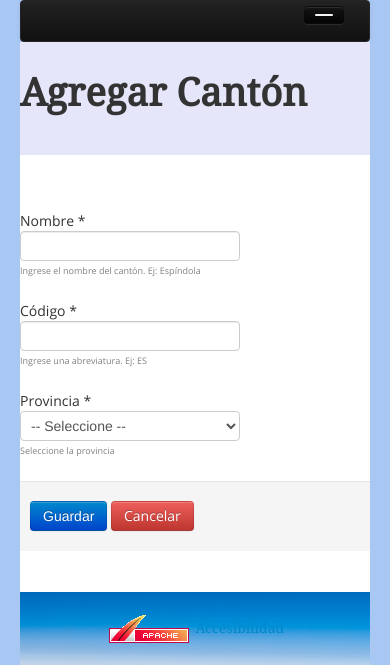
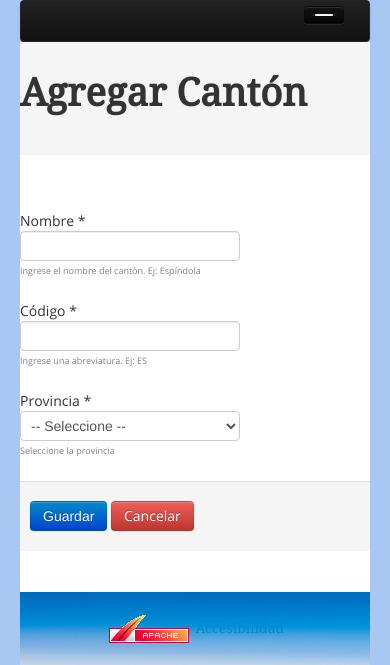
Before and after one commit to luchitoflores/gestionparroquial, a Django app: page /ciudades/canton/add in a window 390 px wide. Shown: the top 665 px of the page. Run offline with Django 3.2, Linux system fonts and the light colour scheme; the visitor is signed in with stand-in values (Sample User, id 1); data comes from the database, SQL or seed files in the repository; data that the repository does not hold is empty; parts of the project's set-up code (start-up, migrations or seed data) failed here and were passed over; some libraries are stand-ins or nearby versions.

Commit message:
optimizando para móviles

```diff
--- a/static/css/estilos.css
+++ b/static/css/estilos.css
@@ -157,7 +157,7 @@ table{
 @media (max-width: 640px) {
 
 	#id_title{
-		background: lavender;
+		background: whitesmoke;
 		font-family: 'Droid Serif',Helvetica,Arial,sans-serif;
 		font-size: 1.5em;
 		max-height: 90%;
```
